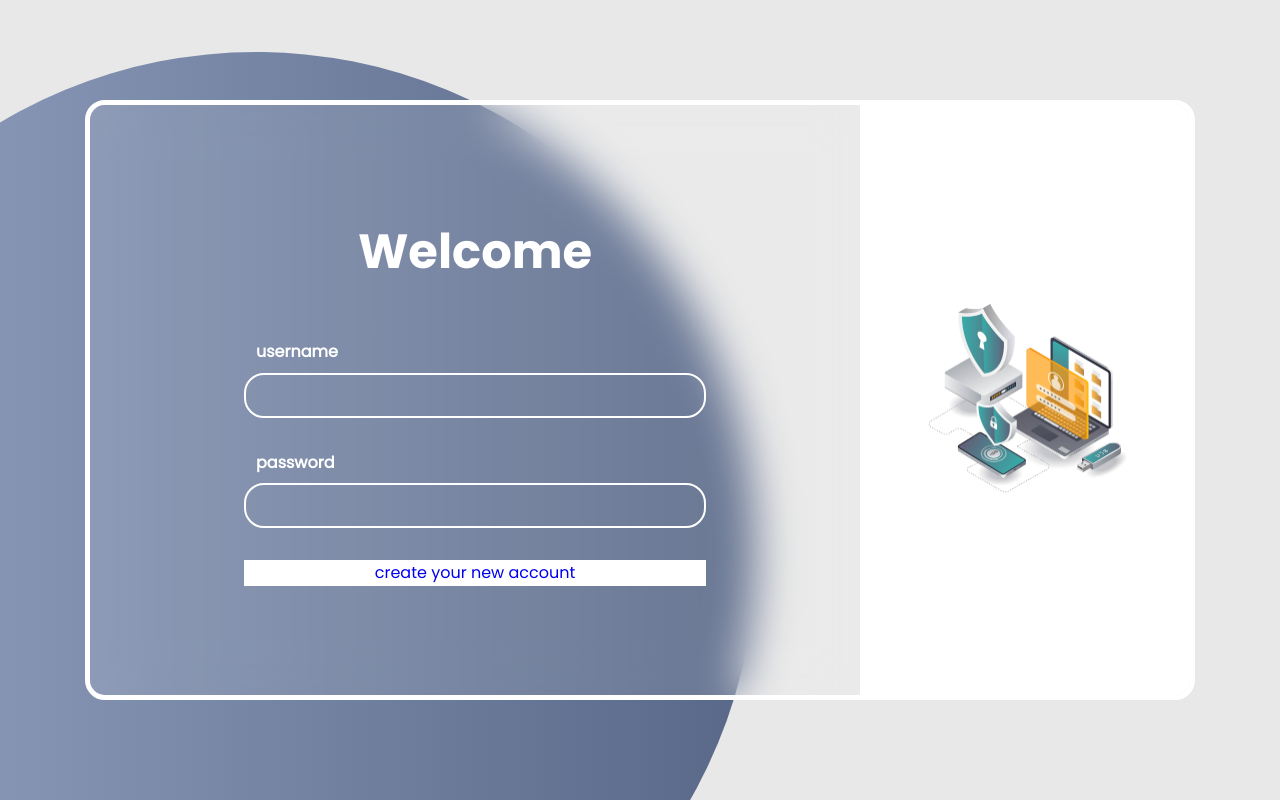
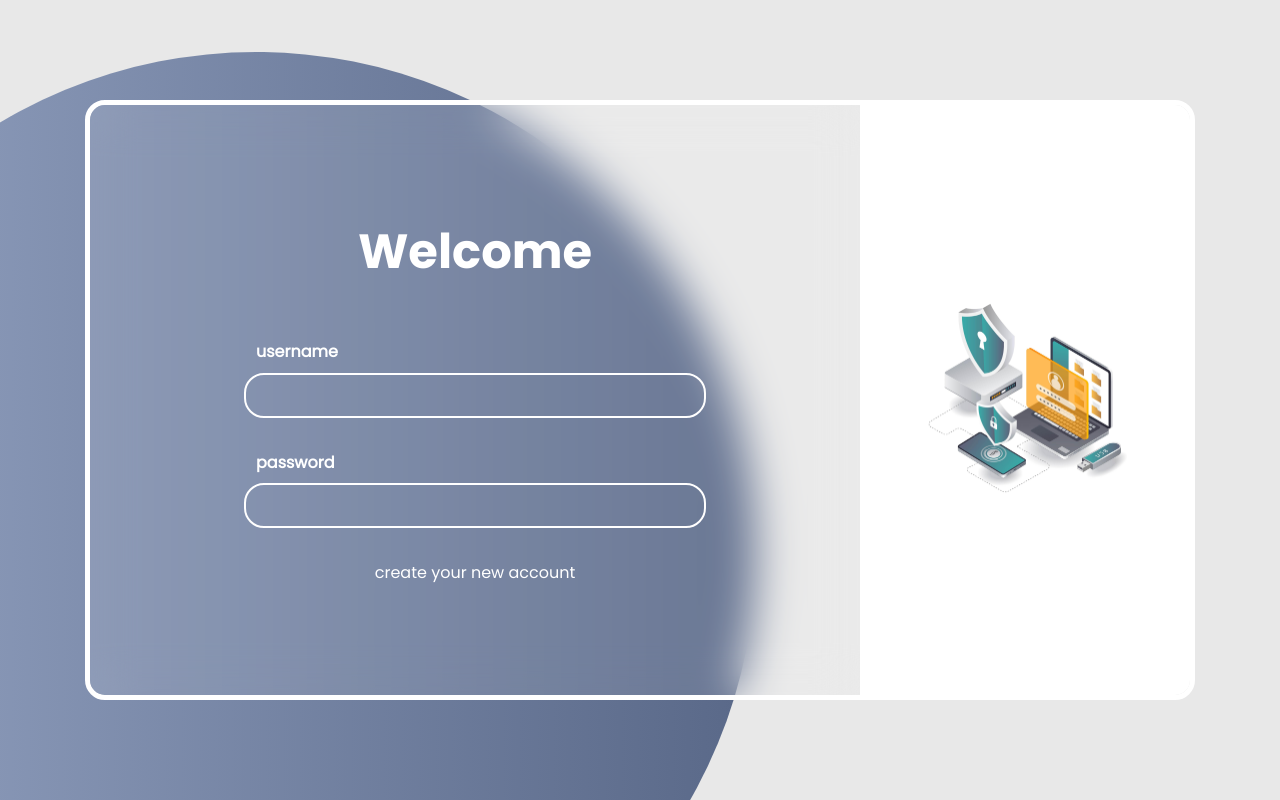
Before and after one commit to eshkevar-arash/Form-Login, a plain HTML site: page index.html in a window 1280 px wide. Drawn offline with Linux system fonts and the light colour scheme.

Commit message:
Update style.css

```diff
--- a/css/style.css
+++ b/css/style.css
@@ -74,7 +74,7 @@ body{
 .form__link{
     display: block;
     text-align: center;
-    background-color: white;
+    color: white;
 }
 .form__group:nth-child(4){
     margin-bottom: 0;
```
